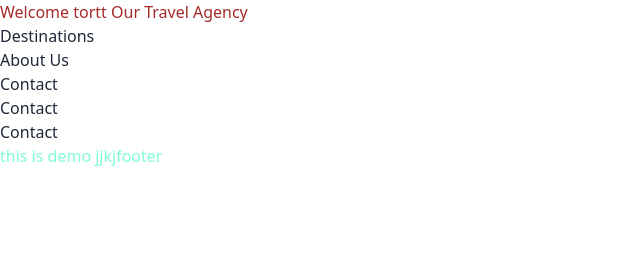
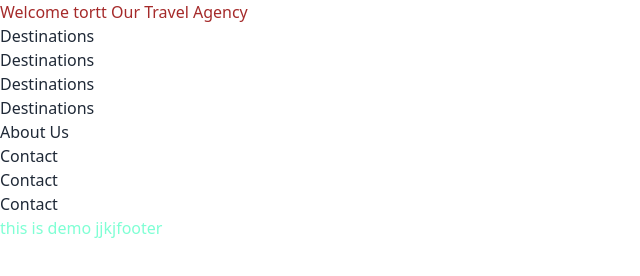
Before and after one commit to Rezuan-Alam-Rean/squareflowjobtask, a plain HTML site: page index.html in a window 1280 px wide. Shown: the whole page, without its empty margins (0-640 px from the left). Drawn offline with nearby package versions, Linux system fonts and the light colour scheme.

Commit message:
setfooter

```diff
--- a/index.html
+++ b/index.html
@@ -16,6 +16,9 @@
         <nav>
             <ul>
                 <li><a href="#destinations">Destinations</a></li>
+                <li><a href="#destinations">Destinations</a></li>
+                <li><a href="#destinations">Destinations</a></li>
+                <li><a href="#destinations">Destinations</a></li>
                 <li><a href="#about">About Us</a></li>
                 <li><a href="#contact">Contact</a></li>
                 <li><a href="#contact">Contact</a></li>
```
